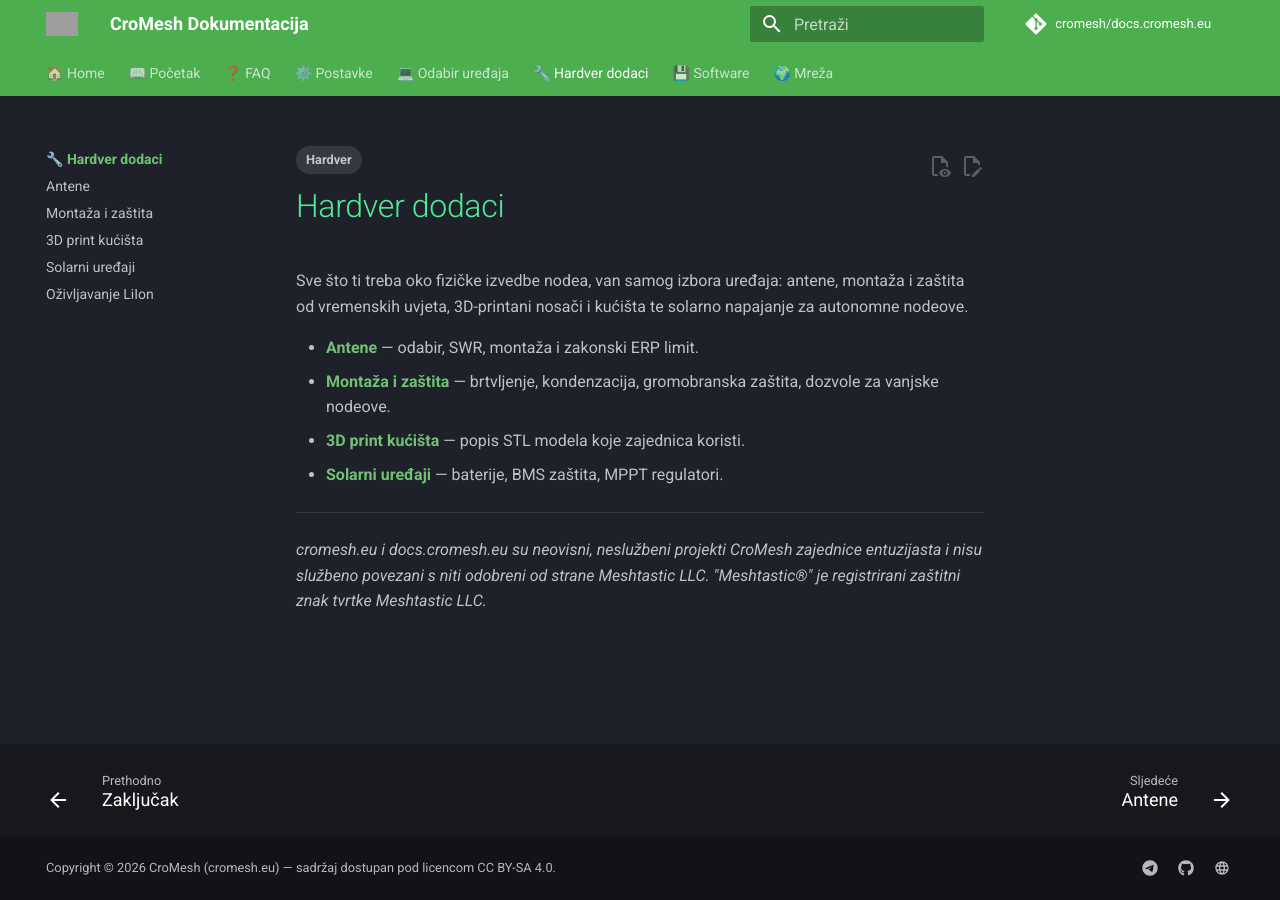
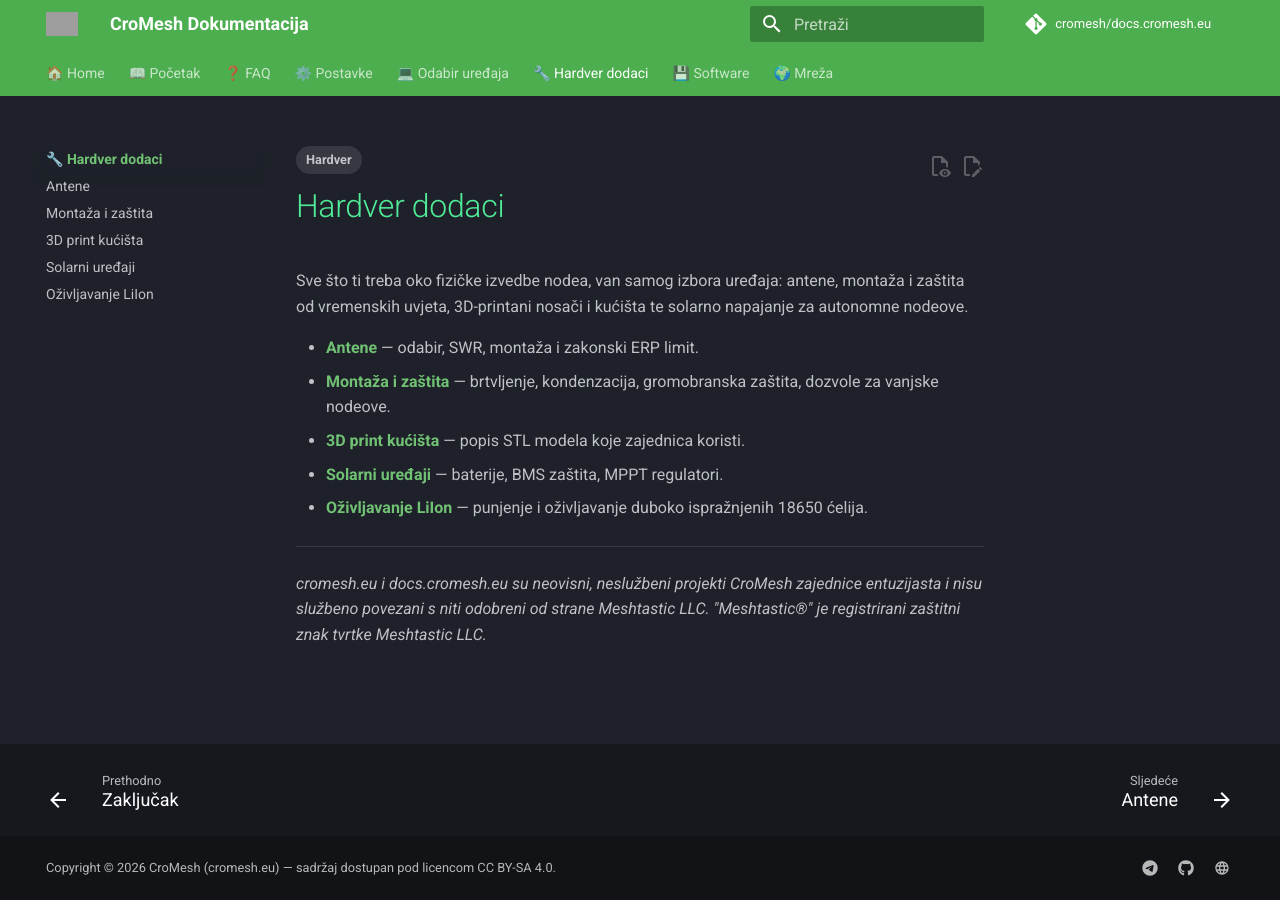
Before and after one commit to cromesh/docs.cromesh.eu, an MkDocs documentation site: the page built from docs/hardver/index.md, in a window 1280 px wide. Built offline with MkDocs 1.6.1 and Material for MkDocs 9.7.7, drawn with Linux system fonts in a browser that asks for light colours; comment, search, counter and statistics services are not loaded; grey boxes are pictures that could not be loaded.

Commit message:
Add missing LiIon guide link to Hardver dodaci overview page

```diff
--- a/docs/hardver/index.md
+++ b/docs/hardver/index.md
@@ -16,3 +16,5 @@ autonomne nodeove.
   zaštita, dozvole za vanjske nodeove.
 - **[3D print kućišta](3d-print.md)** — popis STL modela koje zajednica koristi.
 - **[Solarni uređaji](../solarno/index.md)** — baterije, BMS zaštita, MPPT regulatori.
+- **[Oživljavanje LiIon](ozivljavanje-18650.md)** — punjenje i oživljavanje duboko
+  ispražnjenih 18650 ćelija.
```
